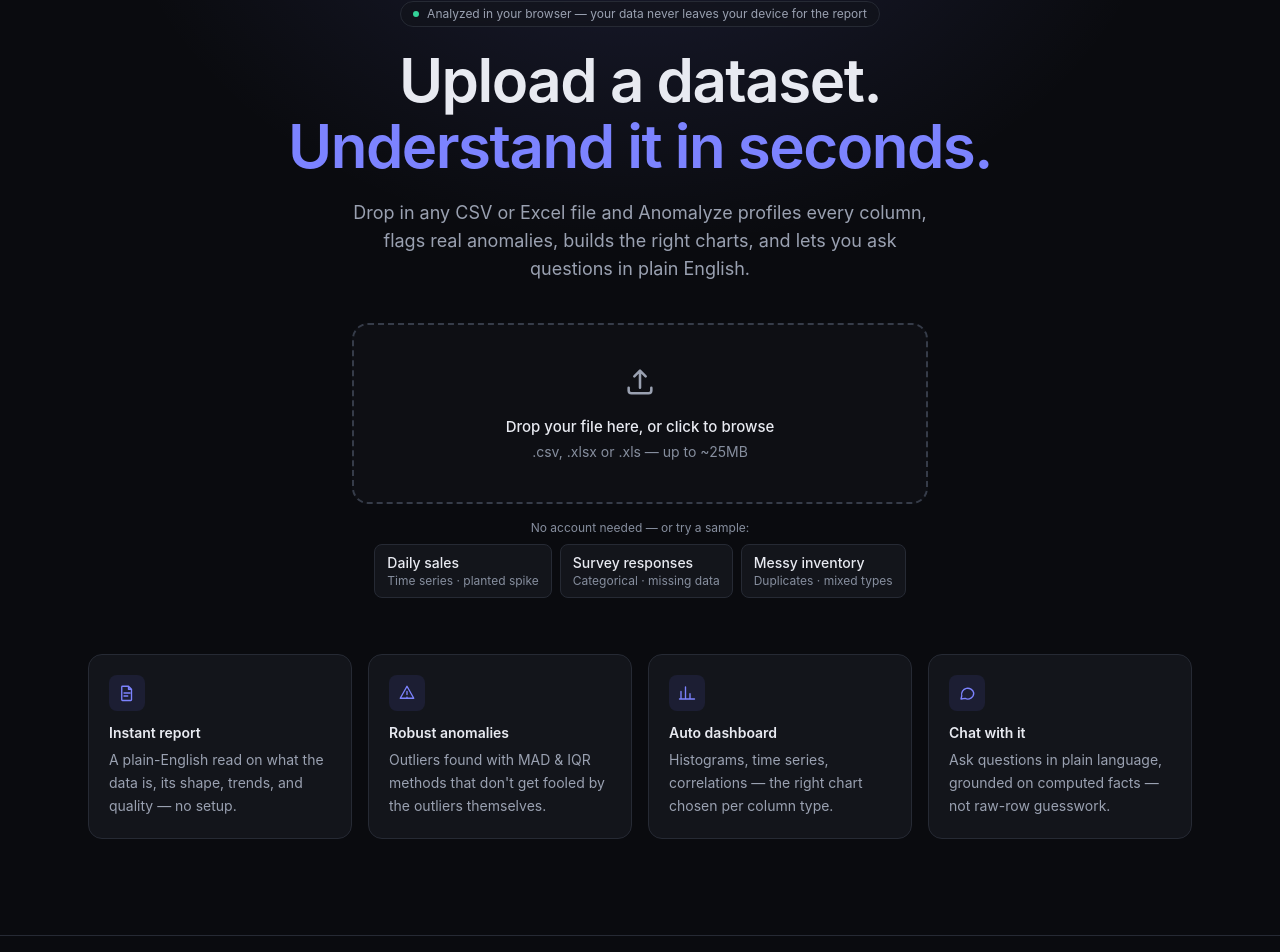
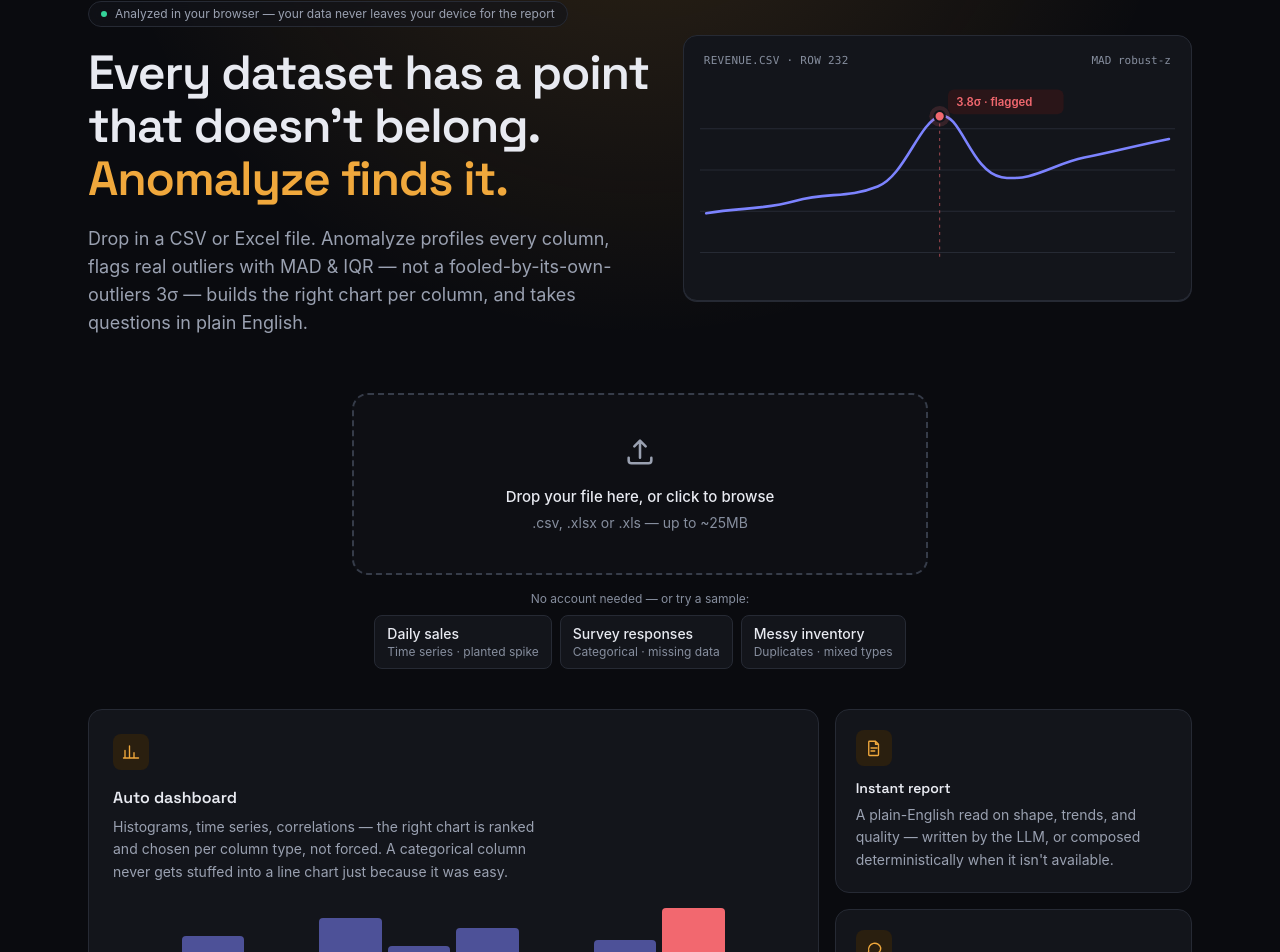
Before and after one commit to Man-av/Anomalyze, a Next.js app: page / in a window 1280 px wide. Shown: the part 169-1121 px from the top of the page. Built offline with nearby package versions, Linux system fonts and the light colour scheme.

Commit message:
visual improvement

```diff
--- a/app/globals.css
+++ b/app/globals.css
@@ -20,9 +20,9 @@
   --muted: #545b6a;
   --muted-2: #616776;
 
-  --accent: #5a54e0;
-  --accent-hover: #4a44cc;
-  --accent-soft: #ecebfb;
+  --accent: #b45309;
+  --accent-hover: #92400e;
+  --accent-soft: #fdf0e1;
   --accent-fg: #ffffff;
 
   --ok: #129a6e;
@@ -67,9 +67,9 @@
   --muted: #9aa1b1;
   --muted-2: #868e9e;
 
-  --accent: #7c83ff;
-  --accent-hover: #949bff;
-  --accent-soft: #1c1e33;
+  --accent: #f0a83c;
+  --accent-hover: #f5bc63;
+  --accent-soft: #2a1f0f;
   --accent-fg: #0a0b0f;
 
   --ok: #34d399;
@@ -131,6 +131,7 @@
     Roboto, Helvetica, Arial, sans-serif;
   --font-mono: ui-monospace, "SFMono-Regular", "JetBrains Mono", "Menlo",
     "Consolas", monospace;
+  --font-heading: var(--font-heading), var(--font-sans);
 
   --radius-card: 14px;
 }
--- a/app/layout.tsx
+++ b/app/layout.tsx
@@ -1,5 +1,13 @@
 import type { Metadata } from "next";
+import { Space_Grotesk } from "next/font/google";
 import "./globals.css";
+
+const spaceGrotesk = Space_Grotesk({
+  subsets: ["latin"],
+  weight: ["500", "600", "700"],
+  variable: "--font-heading",
+  display: "swap",
+});
 
 export const metadata: Metadata = {
   title: "Anomalyze — Upload data, get instant insights",
@@ -24,7 +32,12 @@
   children: React.ReactNode;
 }) {
   return (
-    <html lang="en" data-theme="dark" suppressHydrationWarning>
+    <html
+      lang="en"
+      data-theme="dark"
+      suppressHydrationWarning
+      className={spaceGrotesk.variable}
+    >
       <head>
         <script dangerouslySetInnerHTML={{ __html: THEME_INIT }} />
       </head>
--- a/components/analyzer/LandingHero.tsx
+++ b/components/analyzer/LandingHero.tsx
@@ -1,34 +1,65 @@
 "use client";
 
 import type { ReactNode } from "react";
-import { AlertIcon, ChartIcon, ChatIcon, DocIcon } from "@/components/icons";
+import { ChartIcon, ChatIcon, DocIcon } from "@/components/icons";
 import { Card } from "@/components/ui/Card";
 import { ErrorState, Spinner } from "@/components/ui/states";
 import { useAnalyzer } from "./AnalyzerContext";
 import { Uploader } from "./Uploader";
 
-const FEATURES: { title: string; body: string; icon: ReactNode }[] = [
+const SIDE_FEATURES: { title: string; body: string; icon: ReactNode }[] = [
   {
     title: "Instant report",
-    body: "A plain-English read on what the data is, its shape, trends, and quality — no setup.",
+    body: "A plain-English read on shape, trends, and quality — written by the LLM, or composed deterministically when it isn't available.",
     icon: <DocIcon />,
   },
   {
-    title: "Robust anomalies",
-    body: "Outliers found with MAD & IQR methods that don't get fooled by the outliers themselves.",
-    icon: <AlertIcon />,
-  },
-  {
     title: "Auto dashboard",
-    body: "Histograms, time series, correlations — the right chart chosen per column type.",
+    body: "Histograms, time series, correlations — the right chart is ranked and chosen per column type, not forced.",
     icon: <ChartIcon />,
   },
   {
     title: "Chat with it",
-    body: "Ask questions in plain language, grounded on computed facts — not raw-row guesswork.",
+    body: "Ask questions in plain English, grounded on pre-computed facts and a stratified sample — not raw-row guesswork.",
     icon: <ChatIcon />,
   },
 ];
+
+/**
+ * The signature visual: a real anomaly call-out, drawn with the app's own
+ * chart tokens. This is the one thing Anomalyze does that a plain chart
+ * library doesn't — so it's the first thing on the page, not the fourth.
+ */
+function AnomalySparkline() {
+  return (
+    <svg
+      viewBox="0 0 460 200"
+      className="h-full w-full"
+      role="img"
+      aria-label="Line chart of a metric over time, with one point flagged as a statistical anomaly at 3.8 standard deviations from the trend"
+    >
+      {[50, 90, 130, 170].map((y) => (
+        <line key={y} x1="0" y1={y} x2="460" y2={y} stroke="var(--chart-grid)" strokeWidth="1" />
+      ))}
+      <path
+        d="M 6 132 C 40 126, 60 129, 92 120 C 124 111, 142 118, 172 106 C 198 96, 212 44, 232 38 C 252 32, 262 92, 292 97 C 322 102, 342 84, 372 78 C 402 72, 424 66, 454 60"
+        fill="none"
+        stroke="var(--chart-1)"
+        strokeWidth="2.5"
+        strokeLinecap="round"
+      />
+      <line x1="232" y1="38" x2="232" y2="176" stroke="var(--chart-anomaly)" strokeWidth="1" strokeDasharray="3 4" opacity="0.6" />
+      <circle cx="232" cy="38" r="10" fill="var(--chart-anomaly)" opacity="0.16" />
+      <circle cx="232" cy="38" r="5" fill="var(--chart-anomaly)" stroke="var(--surface)" strokeWidth="2" />
+      <g transform="translate(240, 12)">
+        <rect width="112" height="24" rx="6" fill="var(--danger-soft)" />
+        <text x="8" y="16" fontFamily="var(--font-mono)" fontSize="11" fontWeight="600" fill="var(--danger)">
+          3.8σ · flagged
+        </text>
+      </g>
+    </svg>
+  );
+}
 
 function ProcessingCard({ fileName, phase }: { fileName: string | null; phase: string }) {
   const label = phase === "parsing" ? "Parsing file…" : "Profiling columns…";
@@ -68,29 +99,69 @@
 export function LandingHero() {
   return (
     <main className="mx-auto max-w-6xl px-6">
-      <section className="pt-16 pb-14 text-center sm:pt-24">
-        <div className="mx-auto mb-5 inline-flex items-center gap-2 rounded-full border border-border bg-surface/60 px-3 py-1 text-xs text-muted backdrop-blur">
+      <section className="grid items-center gap-10 pt-16 pb-14 sm:pt-24 lg:grid-cols-[1.05fr_0.95fr] lg:gap-8">
+        <div className="text-center lg:text-left">
+          <div className="mx-auto inline-flex items-center gap-2 rounded-full border border-border bg-surface/60 px-3 py-1 text-xs text-muted backdrop-blur lg:mx-0">
             <span className="h-1.5 w-1.5 rounded-full bg-ok" />
             Analyzed in your browser — your data never leaves your device for the report
           </div>
-        <h1 className="mx-auto max-w-3xl text-balance text-4xl font-semibold leading-[1.1] tracking-tight sm:text-6xl">
-          Upload a dataset.
+          <h1 className="font-heading mx-auto mt-5 max-w-xl text-balance text-4xl font-semibold leading-[1.1] tracking-tight sm:text-5xl lg:mx-0">
+            Every dataset has a point that doesn&rsquo;t belong.
             <br />
-          <span className="text-accent">Understand it in seconds.</span>
+            <span className="text-accent">Anomalyze finds it.</span>
           </h1>
-        <p className="mx-auto mt-5 max-w-xl text-pretty text-base text-muted sm:text-lg">
-          Drop in any CSV or Excel file and Anomalyze profiles every column, flags
-          real anomalies, builds the right charts, and lets you ask questions in
+          <p className="mx-auto mt-5 max-w-xl text-pretty text-base text-muted sm:text-lg lg:mx-0">
+            Drop in a CSV or Excel file. Anomalyze profiles every column, flags
+            real outliers with MAD &amp; IQR &mdash; not a fooled-by-its-own-outliers
+            3σ &mdash; builds the right chart per column, and takes questions in
             plain English.
           </p>
+        </div>
 
-        <div className="mt-10">
+        <div className="rounded-[var(--radius-card)] border border-border bg-surface p-4 shadow-[0_1px_0_var(--border)]">
+          <div className="mb-2 flex items-center justify-between px-1">
+            <span className="font-mono text-[11px] uppercase tracking-wide text-muted-2">
+              revenue.csv &middot; row 232
+            </span>
+            <span className="font-mono text-[11px] text-muted-2">MAD robust-z</span>
+          </div>
+          <AnomalySparkline />
+        </div>
+      </section>
+
+      <section className="pb-10">
+        <div className="mx-auto max-w-xl">
           <DropArea />
         </div>
       </section>
 
-      <section className="grid gap-4 pb-24 sm:grid-cols-2 lg:grid-cols-4">
-        {FEATURES.map((f) => (
+      <section className="grid gap-4 pb-24 md:grid-cols-3 md:grid-rows-2">
+        <div className="rounded-[var(--radius-card)] border border-border bg-surface p-6 md:col-span-2 md:row-span-2">
+          <div className="mb-4 flex h-9 w-9 items-center justify-center rounded-lg bg-accent-soft text-accent">
+            <ChartIcon />
+          </div>
+          <h3 className="font-heading text-base font-semibold">Auto dashboard</h3>
+          <p className="mt-1.5 max-w-md text-sm leading-relaxed text-muted">
+            Histograms, time series, correlations — the right chart is ranked
+            and chosen per column type, not forced. A categorical column never
+            gets stuffed into a line chart just because it was easy.
+          </p>
+          <div className="mt-6 flex items-end gap-1.5" aria-hidden>
+            {[38, 62, 44, 80, 52, 70, 30, 58, 90, 46].map((h, i) => (
+              <div
+                key={i}
+                className="w-full rounded-t-sm"
+                style={{
+                  height: `${h}px`,
+                  background: i === 8 ? "var(--chart-anomaly)" : "var(--chart-1)",
+                  opacity: i === 8 ? 1 : 0.55,
+                }}
+              />
+            ))}
+          </div>
+        </div>
+
+        {SIDE_FEATURES.filter((f) => f.title !== "Auto dashboard").map((f) => (
           <div
             key={f.title}
             className="rounded-[var(--radius-card)] border border-border bg-surface p-5"
@@ -98,7 +169,7 @@
             <div className="mb-3 flex h-9 w-9 items-center justify-center rounded-lg bg-accent-soft text-accent">
               {f.icon}
             </div>
-            <h3 className="text-sm font-semibold">{f.title}</h3>
+            <h3 className="font-heading text-sm font-semibold">{f.title}</h3>
             <p className="mt-1.5 text-sm leading-relaxed text-muted">{f.body}</p>
           </div>
         ))}
--- a/components/analyzer/Results.tsx
+++ b/components/analyzer/Results.tsx
@@ -33,7 +33,7 @@
               <DocIcon size={20} />
             </span>
             <div>
-              <h1 className="text-lg font-semibold tracking-tight">{fileName}</h1>
+              <h1 className="font-heading text-lg font-semibold tracking-tight">{fileName}</h1>
               <p className="text-xs text-muted-2">{metaParts.join(" · ")}</p>
             </div>
           </div>
@@ -64,7 +64,7 @@
           <Chat profile={profile} rows={rows} />
         </div>
 
-        <div className="mt-8 grid gap-6 lg:grid-cols-2">
+        <div className="mt-8 grid gap-6 lg:grid-cols-[0.8fr_1.2fr]">
           <DataQualityPanel quality={profile.quality} />
           <AnomaliesPanel anomalies={profile.anomalies} />
         </div>
--- a/components/ui/Card.tsx
+++ b/components/ui/Card.tsx
@@ -49,7 +49,7 @@
           </span>
         ) : null}
         <div>
-          <h2 className="text-sm font-semibold tracking-tight">{title}</h2>
+          <h2 className="font-heading text-sm font-semibold tracking-tight">{title}</h2>
           {subtitle ? <p className="mt-0.5 text-xs text-muted">{subtitle}</p> : null}
         </div>
       </div>
```
Also changed, not shown: style.css (added). Lines whose indentation alone changed are shown as unchanged.
